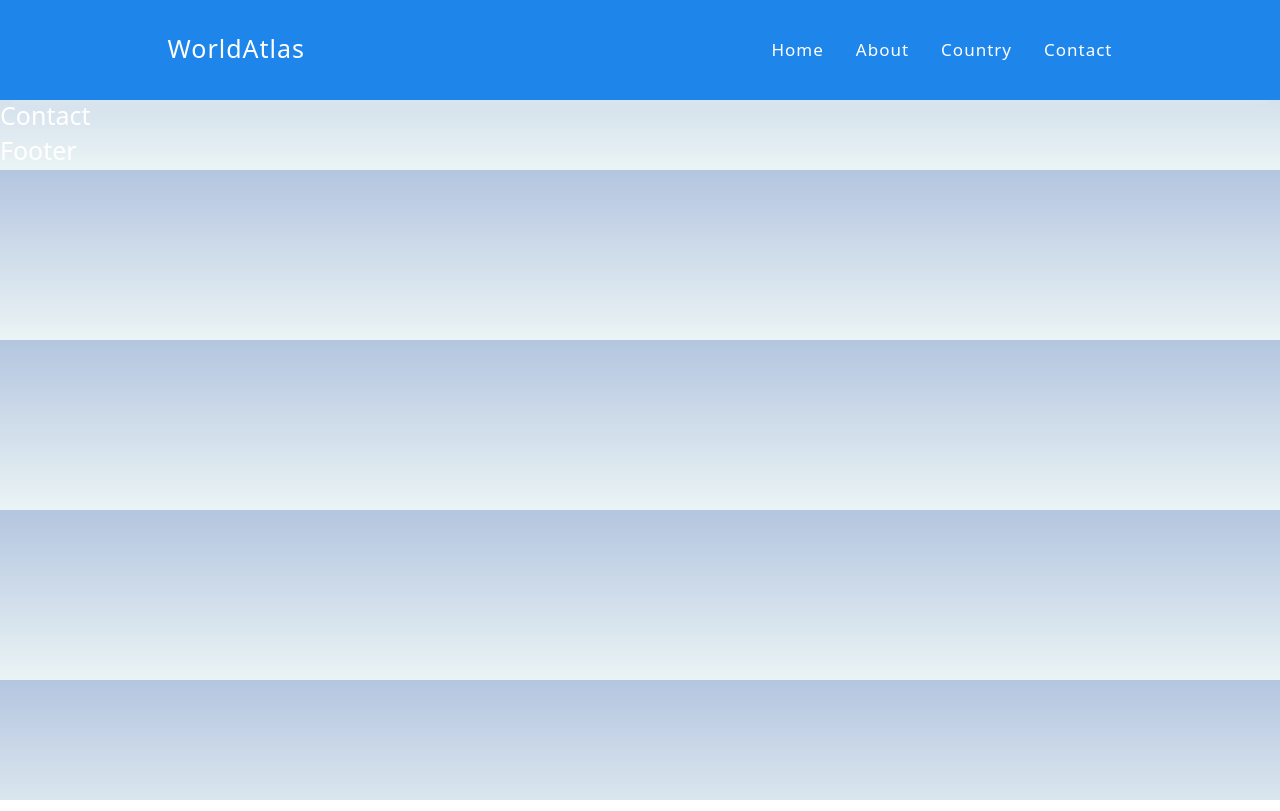
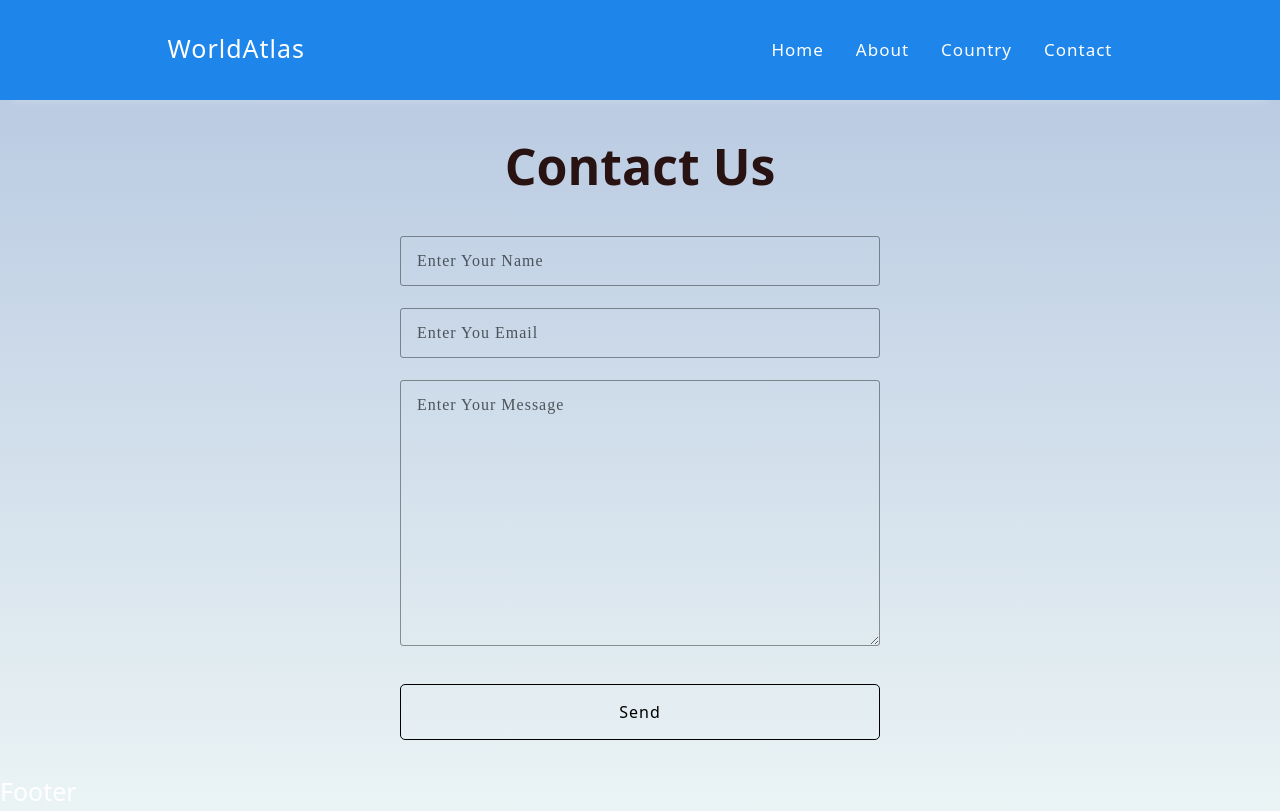
Before and after one commit to Pratik-dhangar/Flag-app-react, a React (Vite) app: page /contact in a window 1280 px wide. Built offline with nearby package versions, Linux system fonts and the light colour scheme.

Commit message:
contactPage

```diff
--- a/src/App.css
+++ b/src/App.css
@@ -537,7 +537,7 @@ contact us page
 --------------- */
 
 .section-contact {
-  margin: 9.6rem auto;
+  margin: 3.6rem auto;
 
   & hr {
     border-color: rgba(255, 255, 255, 0.6);
@@ -550,20 +550,20 @@ contact us page
   & form {
     display: flex;
     flex-direction: column;
-    gap: 3.2rem;
+    gap: 2.2rem;
     width: 100%;
     max-width: 48rem;
 
     & input,
     & textarea {
       font-family: "urbanist";
-      background-color: #000;
+      background-color: transparent;
       font-size: 1.6rem;
-      color: #fff;
+      color: black;
       outline: none;
-      border: 0.1rem solid rgba(255, 255, 255, 0.4);
+      border: 0.1rem solid rgba(0, 0, 0, 0.4);
       padding: 1.2rem 1.6rem;
-      border-radius: 0.3rem;
+      border-radius: 0.5rem;
       -webkit-border-radius: 0.3rem;
       -moz-border-radius: 0.3rem;
       -ms-border-radius: 0.3rem;
--- a/src/pages/About.jsx
+++ b/src/pages/About.jsx
@@ -15,7 +15,7 @@ export const About = () => {
             country;
           return (
             <div className="card" key={id}>
-              <div className="container-card bg-blue-box">
+              <div className="container-card bg-yellow-box">
                 <p className="card-title">{countryName}</p>
                 <p>
                   <span className="card-description">Capital:</span>
--- a/src/pages/Contact.jsx
+++ b/src/pages/Contact.jsx
@@ -1,7 +1,48 @@
 export const Contact = () => {
+  const handleFormSubmit = (formData) => {
+    // console.log(formData.entries());
+    const formInputData = Object.fromEntries(formData.entries());
+    console.log(formInputData);
+  };
+
   return (
-    <div>
-      <h1>Contact</h1>
-    </div>
+    <section className="section-contact">
+      <h2 className="container-title">Contact Us</h2>
+
+      <div className="contact-wrapper container">
+        <form action={handleFormSubmit}>
+          <input
+            type="text"
+            className="form-control"
+            placeholder="enter your name"
+            name="username"
+            required
+            autoComplete="off"
+          />
+
+          <input
+            type="email"
+            className="form-control"
+            placeholder="Enter you email"
+            name="email"
+            required
+            autoComplete="off"
+          />
+
+          <textarea
+            className="form-control"
+            rows="10"
+            placeholder="Enter your message"
+            name="message"
+            required
+            autoComplete="off"
+          ></textarea>
+
+          <button type="submit" value="send" class="btn btn-outline-primary btn-lg" style={{padding:"1.5rem", border:"0.3px solid black", fontSize:"1.6rem", color:"black"}}>
+            Send
+          </button>
+        </form>
+      </div>
+    </section>
   );
 };
```
